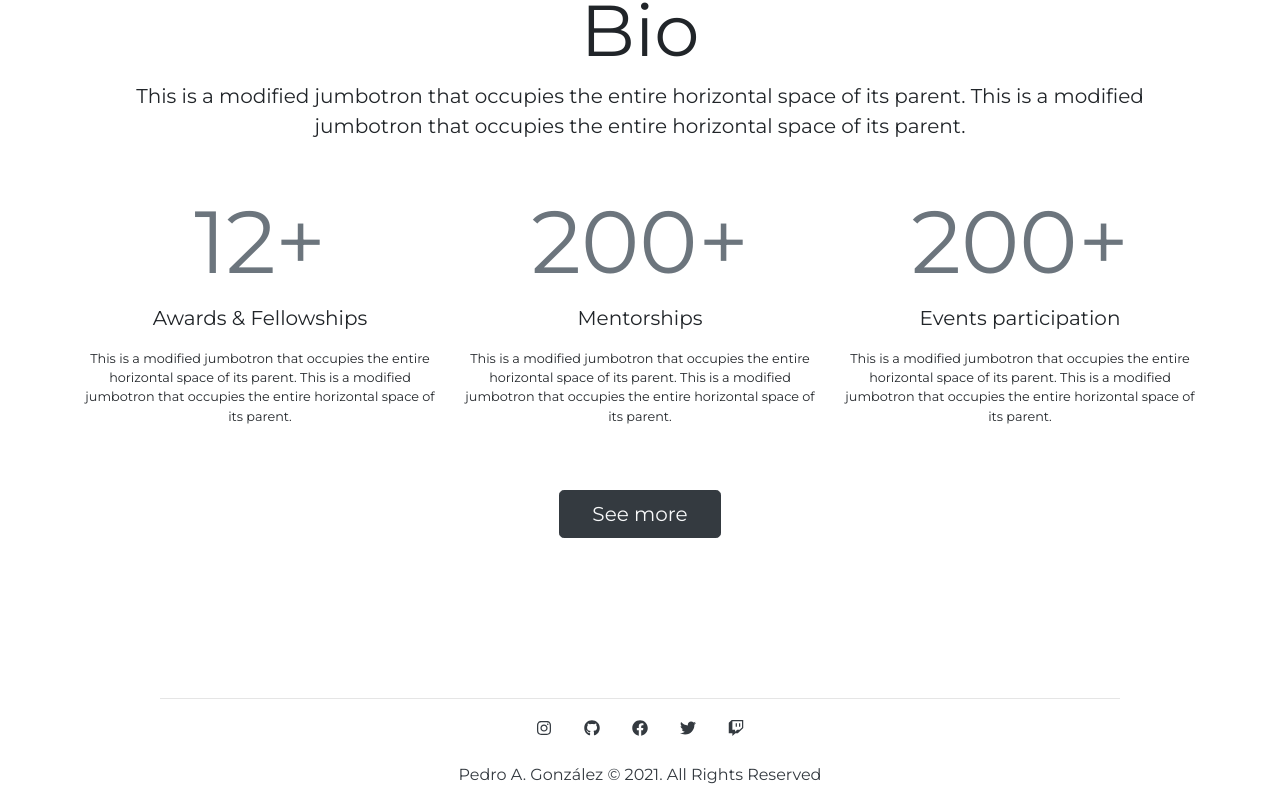
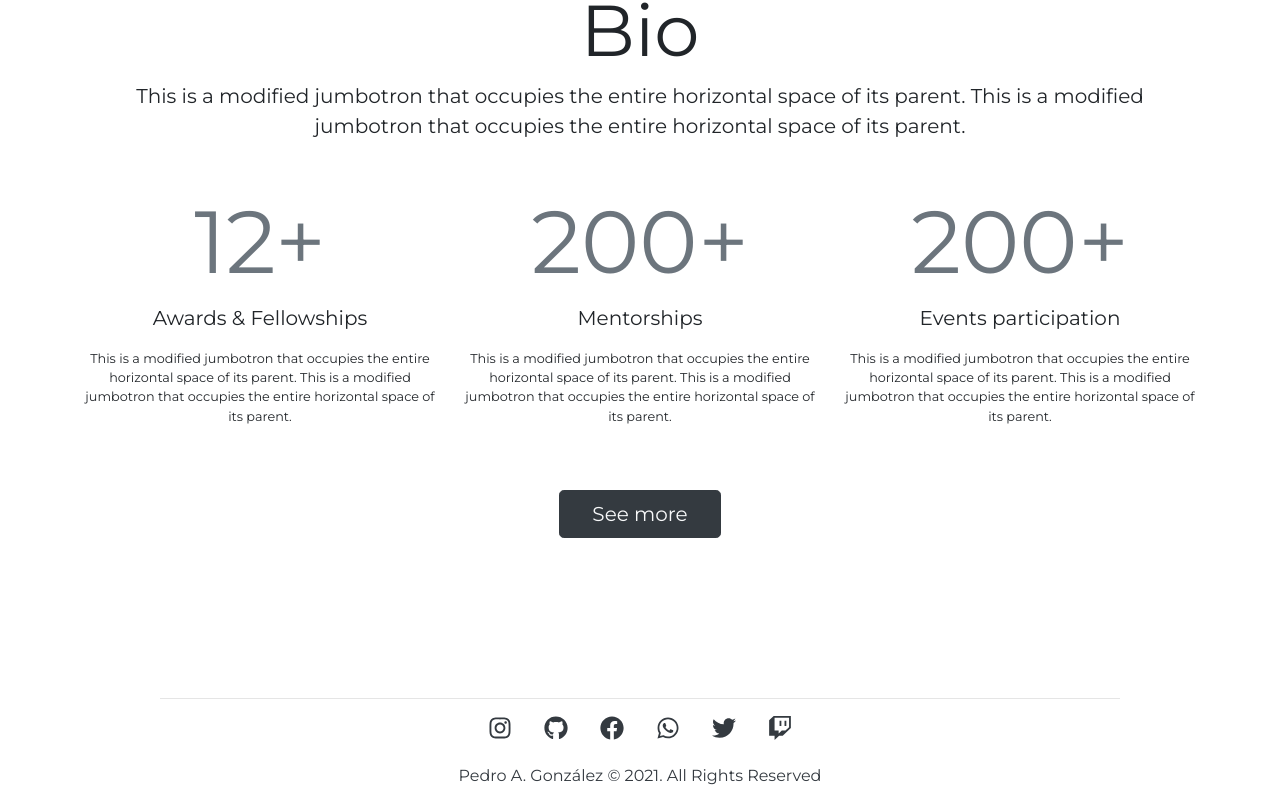
Before and after one commit to pedroagont/pedroagont, a React (Create React App) app: page / in a window 1280 px wide. Shown: the part 1093-1897 px from the top of the page. Built offline with nearby package versions, Linux system fonts and the light colour scheme.

Commit message:
Add whatsapp, increase icons size

```diff
--- a/src/components/Footer.js
+++ b/src/components/Footer.js
@@ -1,17 +1,18 @@
 import React from 'react';
 import { Container } from 'reactstrap';
-import { FaFacebook, FaGithub, FaInstagram, FaTwitter, FaTwitch } from "react-icons/fa";
+import { FaFacebook, FaGithub, FaInstagram, FaTwitter, FaTwitch, FaWhatsapp } from "react-icons/fa";
 
 const Example = (props) => {
   return (
     <footer className="footer mt-auto py-3">
       <hr className="w-75 mt-5" />
       <Container className="text-center">
-        <a href="https://instagram.com/pedroagont" className="text-dark px-3"><FaInstagram /></a>
-        <a href="https://github.com/pedroagont" className="text-dark px-3"><FaGithub /></a>
-        <a href="https://facebook.com/pedroagont" className="text-dark px-3"><FaFacebook /></a>
-        <a href="https://twitter.com/pedroagont" className="text-dark px-3"><FaTwitter /></a>
-        <a href="https://twitch.com/pedroagont" className="text-dark px-3"><FaTwitch /></a>
+        <a href="https://instagram.com/pedroagont" className="text-dark px-3"><FaInstagram style={{ fontSize: '1.5em' }}/></a>
+        <a href="https://github.com/pedroagont" className="text-dark px-3"><FaGithub style={{ fontSize: '1.5em' }}/></a>
+        <a href="https://facebook.com/pedroagont" className="text-dark px-3"><FaFacebook style={{ fontSize: '1.5em' }}/></a>
+        <a href=" https://wa.me/529988458554" className="text-dark px-3"><FaWhatsapp style={{ fontSize: '1.5em' }}/></a>
+        <a href="https://twitter.com/pedroagont" className="text-dark px-3"><FaTwitter style={{ fontSize: '1.5em' }}/></a>
+        <a href="https://twitch.com/pedroagont" className="text-dark px-3"><FaTwitch style={{ fontSize: '1.5em' }}/></a>
         <div style={{ height: '1.5em' }} />
         <span className="text-dark">Pedro A. González © { new Date().getFullYear() }. All Rights Reserved</span>
       </Container>
```
